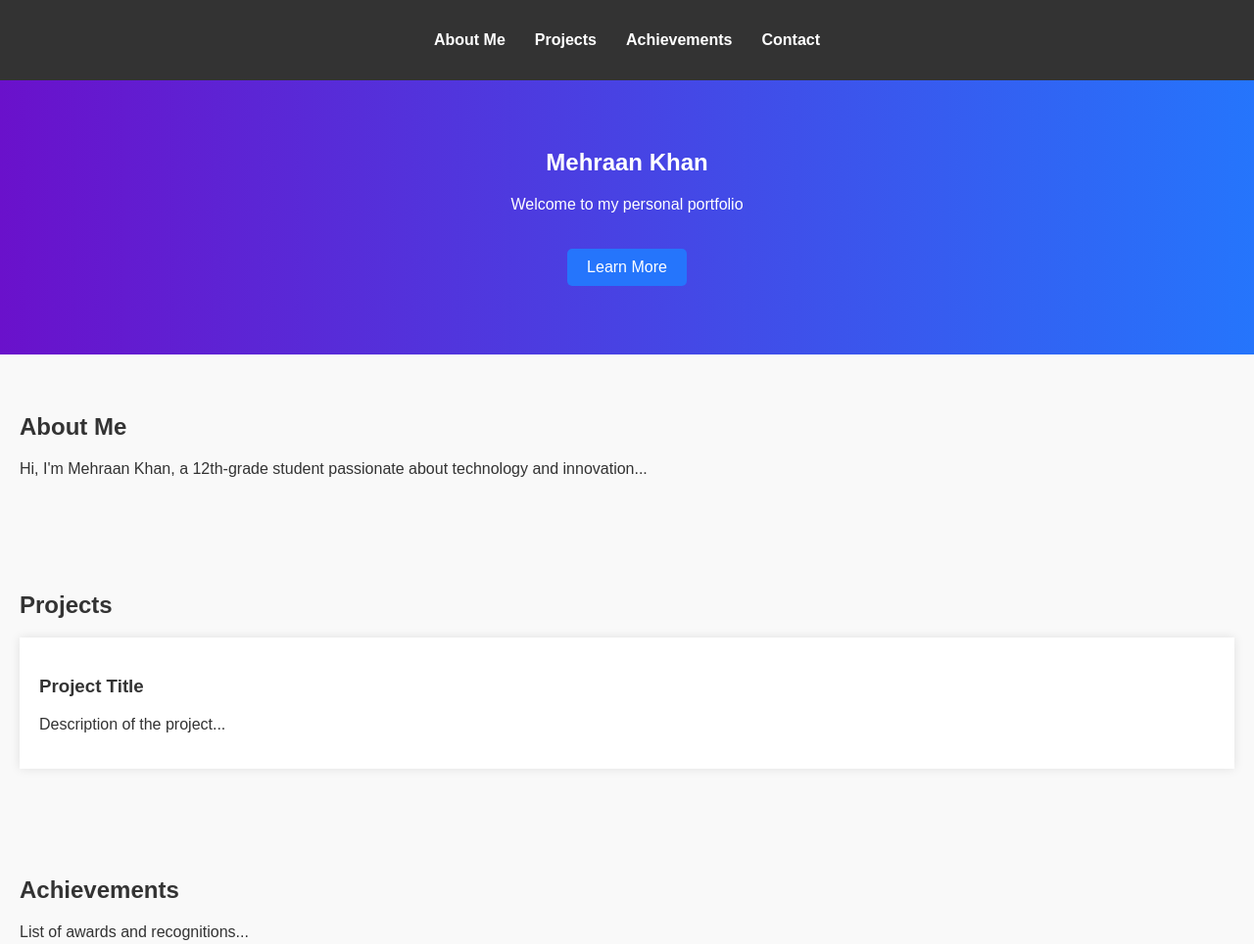
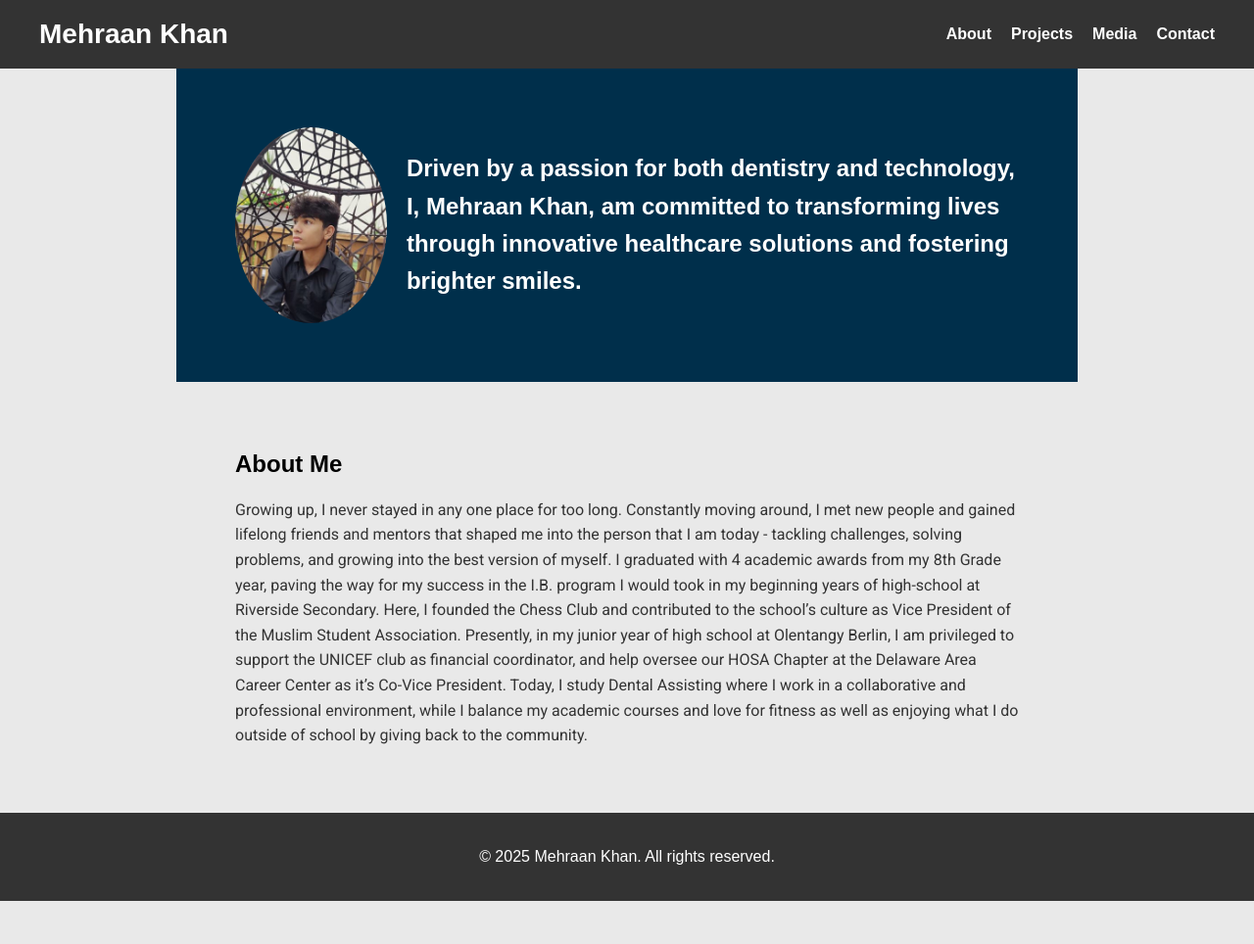
Before and after one commit to tabishSheikh/mehraanKhan, a plain HTML site: page index.html in a window 1280 px wide. Shown: the top 964 px of the page at 98% size. After the commit the page ends 920 px from the top, so only its background shows below. Drawn offline with Linux system fonts and the light colour scheme.

Commit message:
addes picture and added punchline and about section

```diff
--- a/css/styles.css
+++ b/css/styles.css
@@ -1,66 +1,95 @@
+/* Updated styles.css */
+
 body {
-    font-family: 'Arial', sans-serif;
+    font-family: Arial, sans-serif;
     margin: 0;
     padding: 0;
-    background-color: #f9f9f9;
-    color: #333;
+    background-color: #e9e9e9;
 }
 
 header {
-    background: #333;
-    color: white;
-    padding: 1rem;
-    text-align: center;
+    background-color: #333;
+    color: #fff;
+    padding: 10px 0;
 }
 
-nav ul {
-    list-style: none;
-    padding: 0;
+header .container {
     display: flex;
-    justify-content: center;
+    justify-content: space-between;
+    align-items: center;
+    max-width: 1200px;
+    margin: 0 auto;
+    padding: 0 20px;
 }
 
-nav ul li {
-    margin: 0 15px;
+header h1 {
+    font-size: 28px;
+    font-weight: bold;
+    margin: 0;
 }
 
-nav ul li a {
-    color: white;
+header nav ul {
+    list-style: none;
+    display: flex;
+    gap: 20px;
+}
+
+header nav a {
+    color: #fff;
     text-decoration: none;
     font-weight: bold;
+    transition: color 0.3s;
 }
 
-#hero {
-    text-align: center;
-    padding: 50px 20px;
-    background: linear-gradient(to right, #6a11cb, #2575fc);
-    color: white;
+header nav a:hover {
+    color: #ffa500;
 }
 
-section {
-    padding: 40px 20px;
+#intro {
+    display: flex;
+    align-items: center;
+    justify-content: center;
+    padding: 60px;
+    background-color: #002f4b;
+    color: #fff;
 }
 
-.project {
-    background: #fff;
-    padding: 20px;
-    margin: 10px 0;
-    box-shadow: 0 0 10px rgba(0,0,0,0.1);
+#intro .intro-content {
+    display: flex;
+    align-items: center;
+    gap: 20px;
 }
 
-.button {
-    display: inline-block;
-    padding: 10px 20px;
-    margin: 20px 0;
-    background-color: #2575fc;
-    color: white;
-    text-decoration: none;
-    border-radius: 5px;
+#intro img {
+    width: 200px;
+    height: 200px;
+    object-fit: cover;
+    border-radius: 50%;
+}
+
+#intro h2 {
+
+    font-weight: bold;
+    line-height: 1.6;
+}
+
+.about-me {
+    font-family: 'Roboto', sans-serif;
+    font-size: 16px;
+    line-height: 1.6;
+    color: #333;
+    font-weight: 400;
+  }
+
+section {
+    padding: 50px 20px;
+    max-width: 800px;
+    margin: 0 auto;
 }
 
 footer {
     text-align: center;
-    padding: 1rem;
-    background: #333;
-    color: white;
+    padding: 20px;
+    background-color: #333;
+    color: #fff;
 }
--- a/index.html
+++ b/index.html
@@ -5,57 +5,41 @@
     <meta name="viewport" content="width=device-width, initial-scale=1.0">
     <title>Mehraan Khan Portfolio</title>
     <link rel="stylesheet" href="css/styles.css">
+    <link href="https://fonts.googleapis.com/css2?family=Roboto:wght@400;700&family=Playfair+Display:wght@700&display=swap" rel="stylesheet">
 </head>
 <body>
     <header>
+        <div class="container">
+            <h1>Mehraan Khan</h1>
             <nav>
                 <ul>
-                <li><a href="#about">About Me</a></li>
+                    <li><a href="#about">About</a></li>
                     <li><a href="#projects">Projects</a></li>
-                <li><a href="#achievements">Achievements</a></li>
+                    <li><a href="#media">Media</a></li>
                     <li><a href="#contact">Contact</a></li>
                 </ul>
             </nav>
+        </div>
     </header>
 
-    <section id="hero">
-        <h1>Mehraan Khan</h1>
-        <p>Welcome to my personal portfolio</p>
-        <a href="#about" class="button">Learn More</a>
+    <section id="intro">
+        <div class="intro-content">
+            <img src="images/profile.jpeg" alt="Mehraan Khan">
+            <div>
+                <h2>Driven by a passion for both dentistry and technology, I, Mehraan Khan, am committed to transforming lives through innovative healthcare solutions and fostering brighter smiles.</h2>
+            </div>
+        </div>
     </section>
 
     <section id="about">
         <h2>About Me</h2>
-        <p>Hi, I'm Mehraan Khan, a 12th-grade student passionate about technology and innovation...</p>
+        <p class="about-me">Growing up, I never stayed in any one place for too long. Constantly moving around, I met new people and gained lifelong friends and mentors that shaped me into the person that I am today - tackling challenges, solving problems, and growing into the best version of myself. I graduated with 4 academic awards from my 8th Grade year, paving the way for my success in the I.B. program I would took in my beginning years of high-school at Riverside Secondary. Here, I founded the Chess Club and contributed to the school’s culture as Vice President of the Muslim Student Association. Presently, in my junior year of high school at Olentangy Berlin, I am privileged to support the UNICEF club as financial coordinator, and help oversee our HOSA Chapter at the Delaware Area Career Center as it’s Co-Vice President. Today, I study Dental Assisting where I work in a collaborative and professional environment, while I balance my academic courses and love for fitness as well as enjoying what I do outside of school by giving back to the community.</p>
     </section>
 
-    <section id="projects">
-        <h2>Projects</h2>
-        <div class="project">
-            <h3>Project Title</h3>
-            <p>Description of the project...</p>
-        </div>
-    </section>
-
-    <section id="achievements">
-        <h2>Achievements</h2>
-        <p>List of awards and recognitions...</p>
-    </section>
-
-    <section id="contact">
-        <h2>Contact Me</h2>
-        <form>
-            <input type="text" placeholder="Your Name">
-            <input type="email" placeholder="Your Email">
-            <textarea placeholder="Your Message"></textarea>
-            <button type="submit">Send</button>
-        </form>
-    </section>
+    <!-- Additional sections for Projects, Media, Contact -->
 
     <footer>
         <p>&copy; 2025 Mehraan Khan. All rights reserved.</p>
     </footer>
-
-    <script src="javaScript/scripts.js"></script>
 </body>
 </html>
```
Also changed, not shown: images/profile.jpeg (added). Lines whose indentation alone changed are shown as unchanged.
